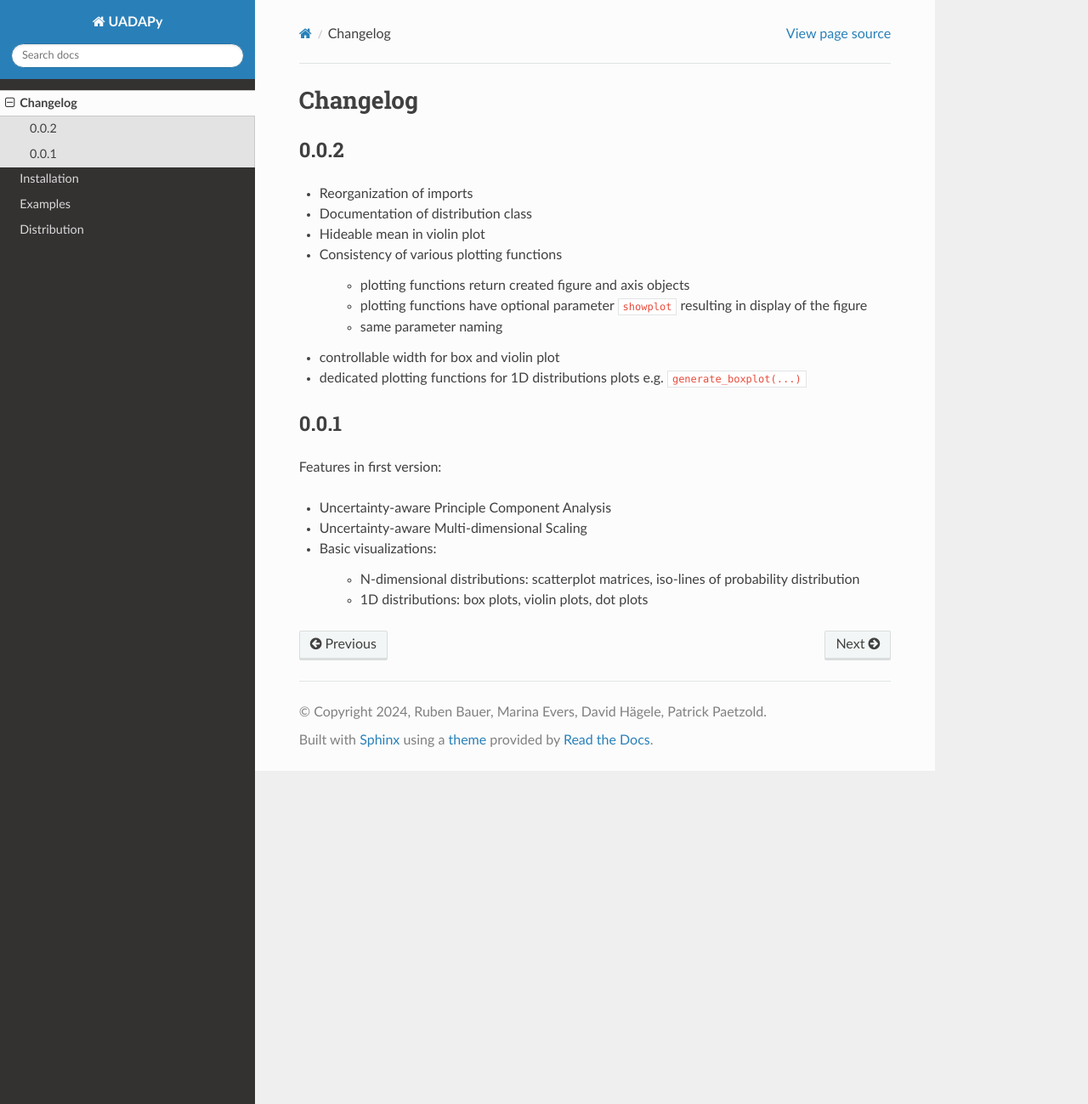
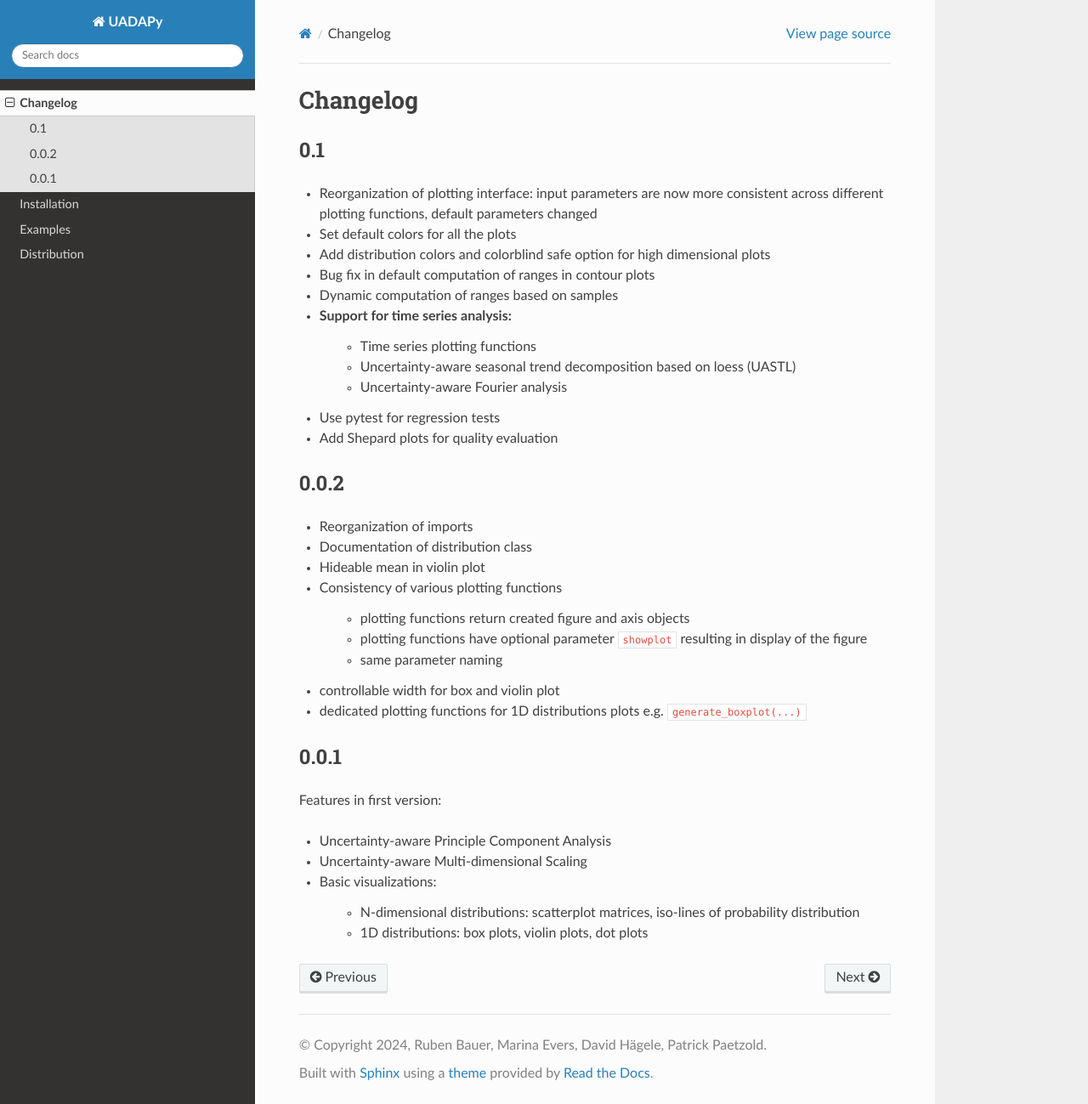
Before and after one commit to UniStuttgart-VISUS/uadapy, a Sphinx documentation site: the page built from docs/changelog.rst, in a window 1280 px wide and 1299 px high. Shown: the whole window at 85% size. Built offline with Sphinx 7.4.7 and the Read the Docs theme 3.1.0, drawn with Linux system fonts in a browser that asks for light colours.

Commit message:
Update Changelog

```diff
--- a/docs/changelog.rst
+++ b/docs/changelog.rst
@@ -1,6 +1,21 @@
 =========
 Changelog
 =========
+0.1
+----
+
+* Reorganization of plotting interface: input parameters are now more consistent across different plotting functions, default parameters changed
+* Set default colors for all the plots
+* Add distribution colors and colorblind safe option for high dimensional plots
+* Bug fix in default computation of ranges in contour plots
+* Dynamic computation of ranges based on samples
+* Support for time series analysis:
+    * Time series plotting functions
+    * Uncertainty-aware seasonal trend decomposition based on loess (UASTL)
+    * Uncertainty-aware Fourier analysis
+* Use pytest for regression tests
+* Add Shepard plots for quality evaluation
+
 
 0.0.2
 ----
```
